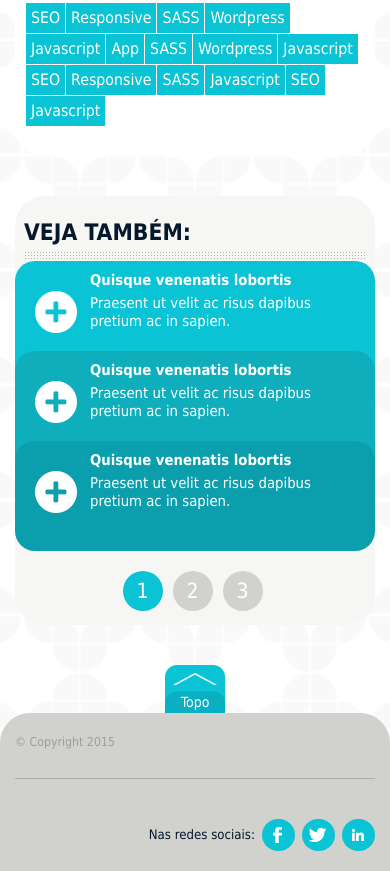
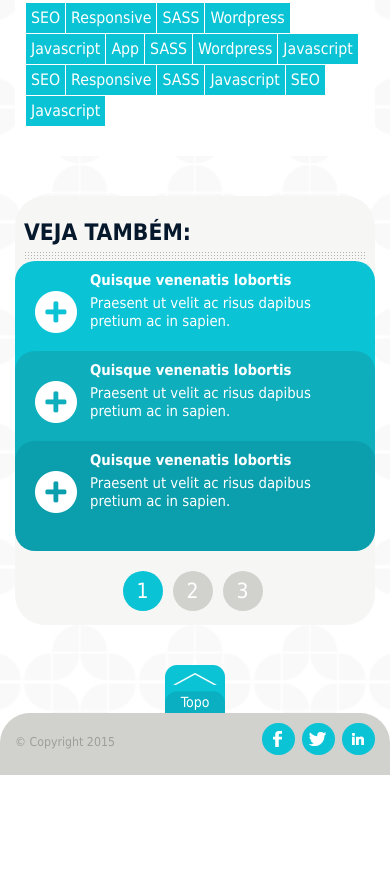
Before and after one commit to remacedo/rm-frontend, a plain HTML site: page index.html in a window 390 px wide. Shown: the part 2401-3272 px from the top of the page. After the commit the page ends 3176 px from the top, so only its background shows below. Drawn offline with Linux system fonts and the light colour scheme.

Commit message:
alterações footer

```diff
--- a/index.html
+++ b/index.html
@@ -289,15 +289,13 @@
 <footer>
 	<div class="container footer">
 		<div class="row">
-			<div class="col-sm-2 copyRight">
+			<div class="col-xs-6 copyRight">
 				© Copyright 2015
 			</div>
-			<div class="col-sm-6">
-				<div class="line"></div>
-			</div>
-			<div class="col-sm-4">
+
+			<div class="col-xs-6">
 				<ul class="socialHeader">
-					<li>Nas redes sociais:</li>
+					<li class="leg">Nas redes sociais:</li>
 					<li class="icon"><a href="#" class="sprite-icon-facebook" title="Facebook"></a></li>
 					<li class="icon"><a href="#" class="sprite-icon-twitter" title="Twitter"></a></li>
 					<li class="icon"><a href="#" class="sprite-icon-linkedin" title="Linkedin"></a></li>
--- a/sass/screen.scss
+++ b/sass/screen.scss
@@ -1258,6 +1258,13 @@ header{
 		width: 100%;
 	}
 
+	.socialHeader{
+		//width: 120px;
+		.leg{
+			display: none;
+		}
+	}
+
 
 	/*
 	+----------------------------------------------------------------+
```
Also changed, not shown: contato.html (+4 -6 lines), perfil-autor.html (+4 -6 lines), post.html (+4 -6 lines), projetos.html (+5 -6 lines), sobre.html (+4 -6 lines), assets/css/screen.css.
